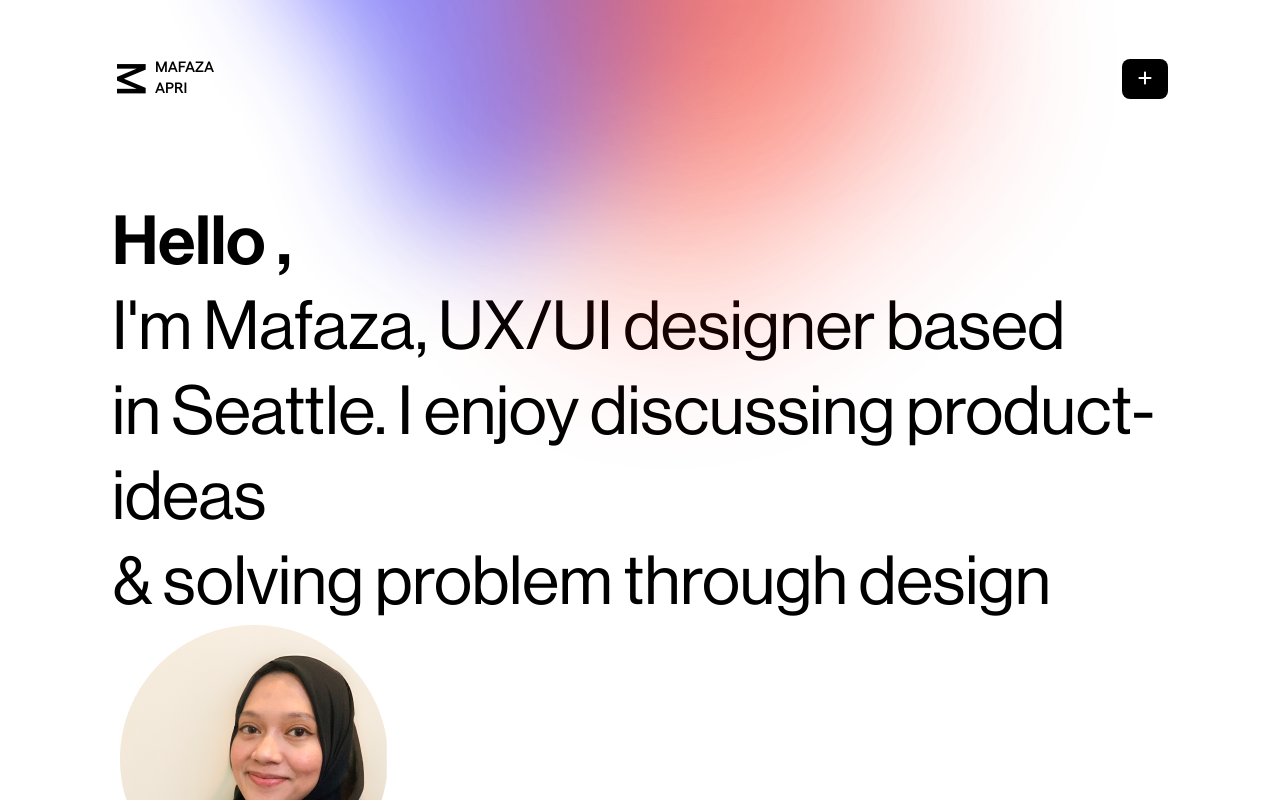
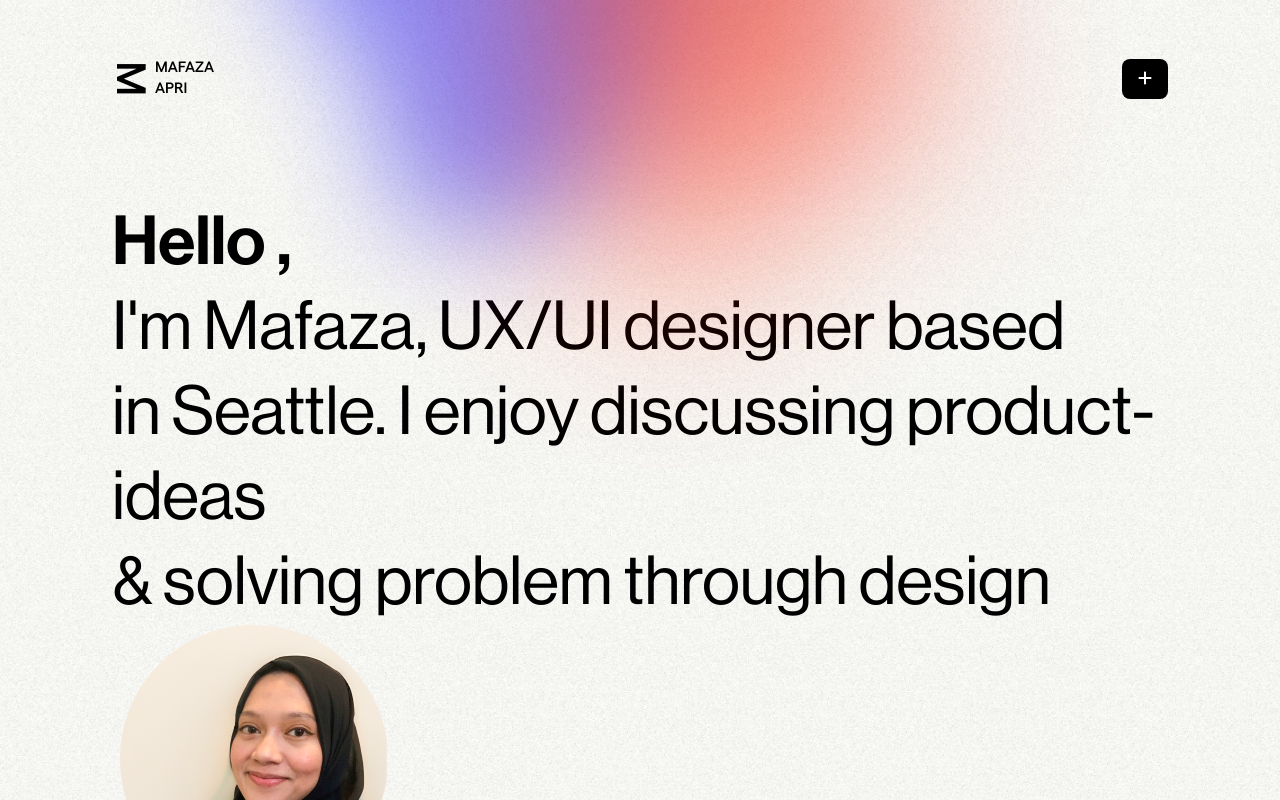
Before and after one commit to mafazaapri/mafazaapri.github.io, a React (Vite) app: page /#/about in a window 1280 px wide. Shown: the top 800 px of the page. Built offline with nearby package versions, Linux system fonts and the light colour scheme.

Commit message:
Update AboutPage.jsx

```diff
--- a/src/pages/AboutPage.jsx
+++ b/src/pages/AboutPage.jsx
@@ -8,6 +8,7 @@ import Footer from "../components/Footer";
 export default function AboutPage() {
   return (
     <>
+       <div className="bg-home-bg bg-repeat">
       <PageMetadata title="About" desc="About me" />
 
        <Blob className="absolute z-10 hidden lg:block left-1/2 -translate-x-1/2" />
@@ -52,7 +53,7 @@ I'm Mafaza, UX/UI designer based <br/> in Seattle.
 I have a great love for alpacas          <img src="/img/alpaca.png" className="w-8 inline-block ms-2" />
           </section>
              </div>
-
+    </div>
      <footer/>
     </>
   );
```
